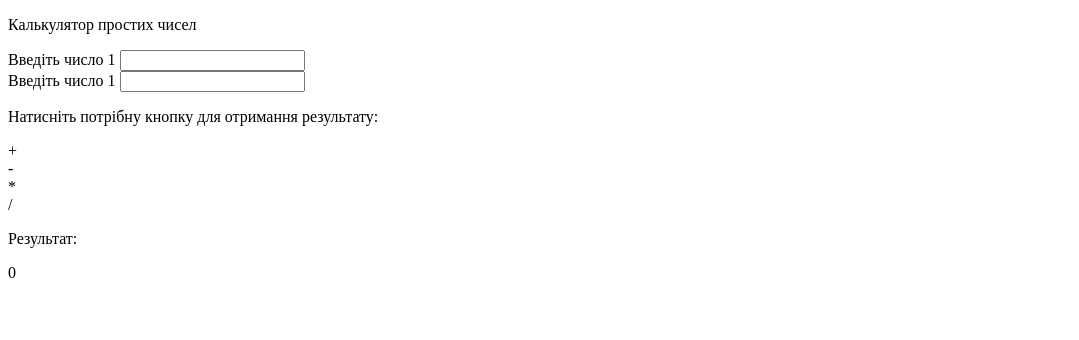
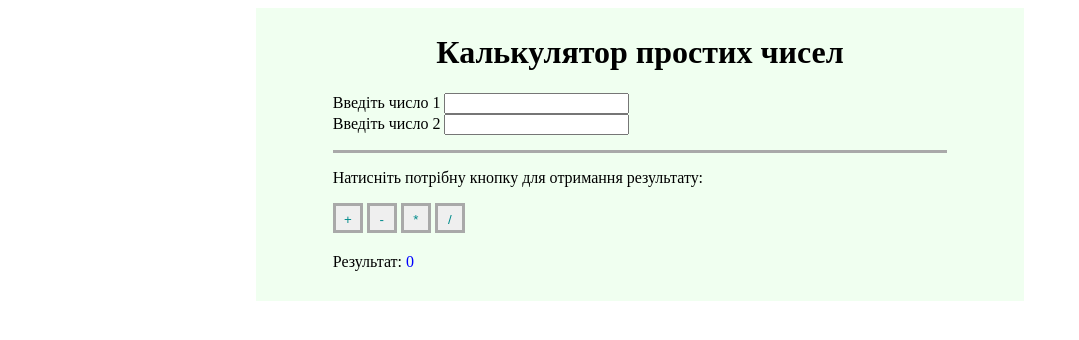
Before and after one commit to LevDykii/basic-calc, a plain HTML site: page index.html in a window 1280 px wide. Shown: the whole page, without its empty margins (0-1079 px from the left). Drawn offline with Linux system fonts and the light colour scheme.

Commit message:
Added css styles and some changes at html

```diff
--- a/index.html
+++ b/index.html
@@ -3,33 +3,34 @@
 <head>
   <meta charset="UTF-8">
   <title>Калькулятор простих чисел</title>
+  <link href="style.css" rel="stylesheet">
 </head>
 <body>
   <div class="form">
 
     <div class="title">
-      <p>Калькулятор простих чисел</p>
+      <h1>Калькулятор простих чисел</h1>
     </div>
 
     <div class="input">
       <div>Введіть число 1
-        <input>
+        <input type="number">
       </div>
-      <div>Введіть число 1
-        <input>
+      <div>Введіть число 2
+        <input type="number">
       </div>
     </div>
 
     <div class="operation">
       <p>Натисніть потрібну кнопку для отримання результату:</p>
-      <div class="addition">+</div>
-      <div class="subtraction">-</div>
-      <div class="multiplication">*</div>
-      <div class="division">/</div>
+      <input class="button" type="button" value="+">
+      <input class="button" type="button" value="-">
+      <input class="button" type="button" value="*">
+      <input class="button" type="button" value="/">
     </div>
 
     <div class="result">
-      <p>Результат:</p>
+      <div>Результат:</div>
       <div class="summ">0</div>
     </div>
 
--- /dev/null
+++ b/style.css
@@ -0,0 +1,45 @@
+body {
+  margin-left: 20%;
+  margin-right: 20%;
+  font-family: "American Typewriter";
+
+}
+
+.form {
+  background-color: honeydew;
+  padding: 5px 10% 30px 10%;
+}
+
+.title {
+  text-align: center;
+}
+
+.input {
+  margin-bottom: 15px;
+}
+
+.operation {
+  border-top: solid darkgray 3px;
+}
+
+.button {
+  text-align: center;
+  line-height: 2em;
+  border: solid darkgray 3px;
+  height: 30px;
+  width: 30px;
+  display: inline-block;
+  color: darkcyan;
+}
+
+.result{
+  margin-top: 20px;
+}
+
+.result div{
+  display: inline-block;
+}
+
+.summ {
+  color: blue;
+}
```
